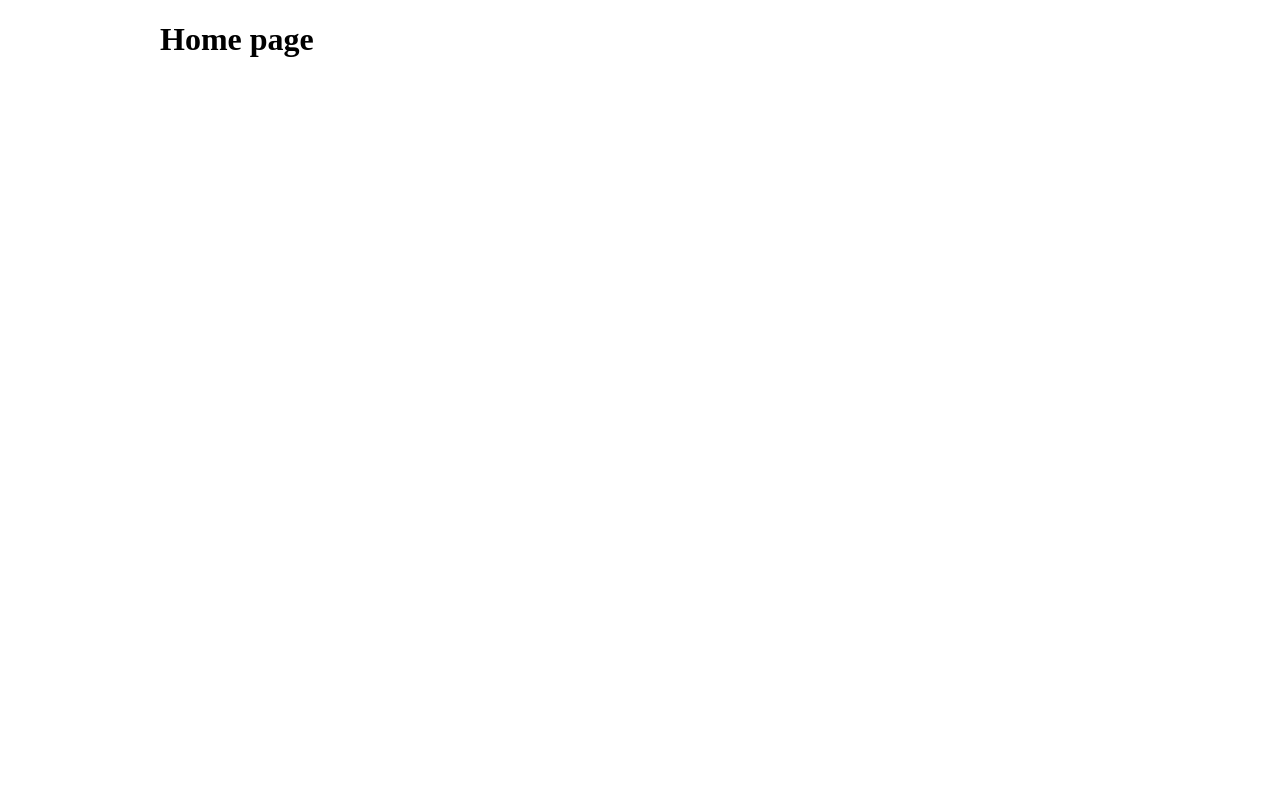
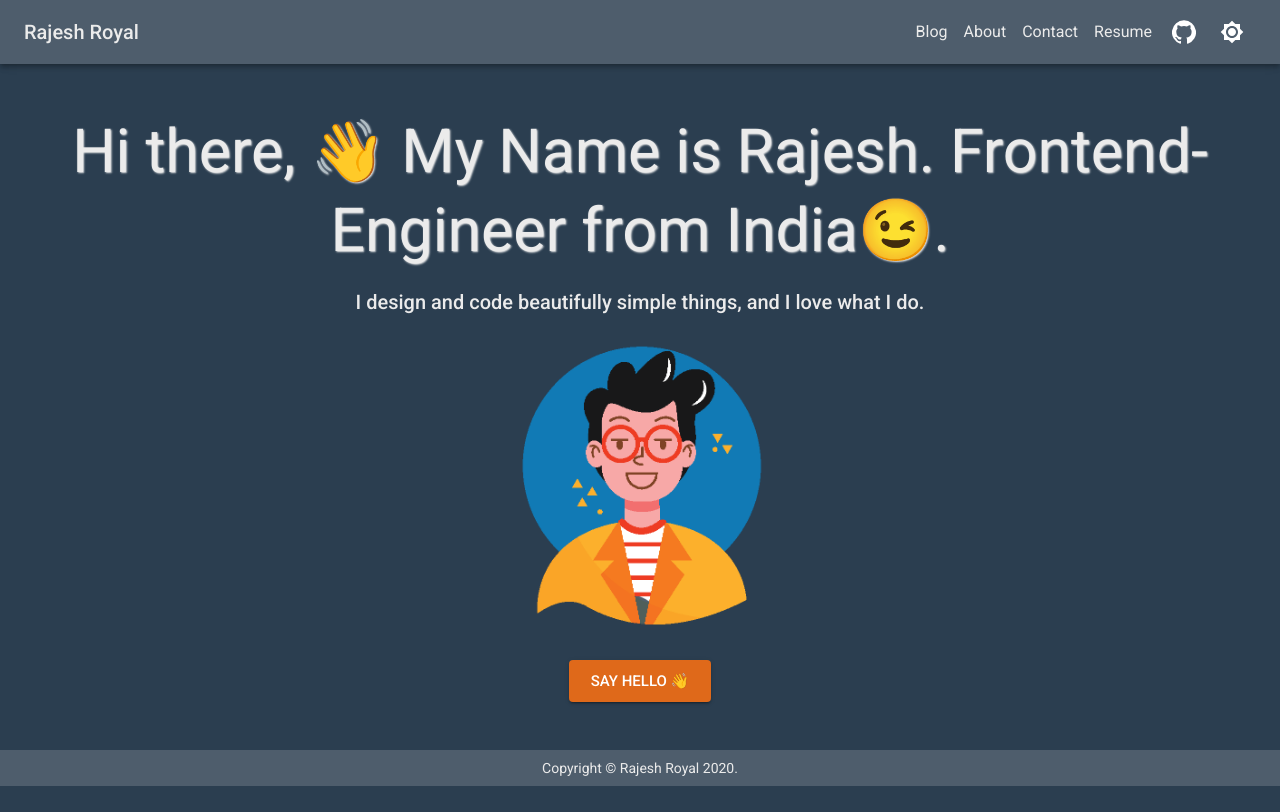
Before and after one commit to Rajesh-Royal/developer-portfolio-blog-ecommerce, a Gatsby site: page / in a window 1280 px wide. Built offline with nearby package versions, Linux system fonts and the light colour scheme; Gatsby itself is replaced by a stand-in of ours.

Commit message:
home page design

```diff
--- a/gatsby-browser.js
+++ b/gatsby-browser.js
@@ -1,3 +1,4 @@
 import React from "react";
-import RootLayout from "./src/components/global/RootLayout";
+import "./src/styles/global.css";
+import RootLayout from "./src/components/global/layouts/RootLayout";
 export const wrapRootElement = ({ element }) => <RootLayout>{element}</RootLayout>;
--- a/gatsby-ssr.js
+++ b/gatsby-ssr.js
@@ -1,3 +1,3 @@
 import React from "react";
-import RootLayout from "./src/components/global/RootLayout";
+import RootLayout from "./src/components/global/layouts/RootLayout";
 export const wrapRootElement = ({ element }) => <RootLayout>{element}</RootLayout>;
--- a/package.json
+++ b/package.json
@@ -5,6 +5,8 @@
   "version": "0.1.0",
   "author": "Rajesh Royal <rajeshroyal896@gmail.com>",
   "dependencies": {
+    "@material-ui/core": "^4.11.0",
+    "@material-ui/icons": "^4.9.1",
     "ansi-regex": "^5.0.0",
     "gatsby": "^2.24.63",
     "gatsby-image": "^2.4.19",
--- /dev/null
+++ b/src/components/Footer/footer.js
@@ -0,0 +1,34 @@
+import React from "react";
+import Typography from "@material-ui/core/Typography";
+import { makeStyles } from "@material-ui/core/styles";
+import { Link } from "gatsby";
+
+const Footer = () => {
+    const useStyles = makeStyles((theme) => ({
+        footer: {
+            backgroundColor: theme.palette.secondary.main,
+            padding: theme.spacing(1),
+            "& a": {
+                textDecoration: "none",
+                color: theme.palette.text.primary,
+                "&:hover": {
+                    color: theme.palette.secondary.light
+                }
+            }
+        },
+    }));
+    const classes = useStyles();
+    return (
+        <footer className={classes.footer}>
+            <Typography variant="body2" color="textPrimary" align="center">
+                {"Copyright © "}
+                <Link color="inherit" href="https://material-ui.com/">
+                    Rajesh Royal
+                </Link>{" "}
+                {new Date().getFullYear()}
+                {"."}
+            </Typography>
+        </footer>
+    );
+};
+export default Footer;
--- /dev/null
+++ b/src/components/Header/header.js
@@ -0,0 +1,71 @@
+import React, { useState } from "react";
+import { AppBar, Toolbar, Typography } from "@material-ui/core";
+import { makeStyles } from "@material-ui/core/styles";
+import IconButton from "@material-ui/core/IconButton";
+import Brightness6Icon from "@material-ui/icons/Brightness6";
+import BrightnessHighIcon from "@material-ui/icons/BrightnessHigh";
+import GitHubIcon from "@material-ui/icons/GitHub";
+import { Link } from "gatsby";
+const Header = () => {
+
+    const useStyles = makeStyles((theme) => ({
+        background: {
+            background: theme.palette.secondary.main
+        },
+        title: {
+            marginRight: theme.spacing(2),
+            flexGrow: 1,
+            "& a": {
+                textDecoration: "none",
+                color: theme.palette.text.primary
+            }
+        },
+        menu: {
+            display: "flex",
+            alignItems: "center",
+            "& a": {
+                textDecoration: "none",
+                marginLeft: theme.spacing(1),
+                marginRight: theme.spacing(1),
+                fontSize: 16,
+                color: theme.palette.text.primary,
+            }
+        }
+    }));
+    const classes = useStyles();
+    const [themeType, setThemeType] = useState("dark");
+    const handleClick = () => {
+        if (themeType === "dark") {
+            setThemeType("light");
+        } else {
+            setThemeType("dark");
+        }
+    };
+    return (
+        <AppBar position="relative" className={classes.background}>
+            <Toolbar>
+                <div className={classes.title}>
+                    <Typography variant="h6" color="inherit" noWrap>
+                        <Link to="/">Rajesh Royal</Link>
+                    </Typography>
+                </div>
+                <nav className={classes.menu}>
+                    <Typography color="inherit" noWrap>
+                        <Link to="/blog">Blog</Link>
+                        <Link to="/about">About</Link>
+                        <Link to="/contact">Contact</Link>
+                        <Link to="/resume">Resume</Link>
+                    </Typography>
+                    <IconButton aria-label="light/dark theme switch" color="inherit" onClick={() => window.open("https://github.com/Rajesh-Royal", "_blank")}>
+                        <GitHubIcon />
+                    </IconButton>
+                    <IconButton aria-label="light/dark theme switch" color="inherit" onClick={handleClick}>
+                        {themeType === "dark" ? <BrightnessHighIcon /> : <Brightness6Icon />}
+                    </IconButton>
+
+                </nav>
+            </Toolbar>
+        </AppBar>
+    );
+};
+export default Header;
--- /dev/null
+++ b/src/components/Hero/hero.js
@@ -0,0 +1,52 @@
+import React from "react";
+import { Container, Typography, Button, Box } from "@material-ui/core";
+import { makeStyles } from "@material-ui/core/styles";
+import Grid from "@material-ui/core/Grid";
+import RajeshImage from "../../images/rajesh-royal-vector-illustrator.png";
+
+const Hero = () => {
+    const useStyles = makeStyles((theme) => ({
+        title: {
+            fontSize: "3.8rem",
+            lineHeight: "1.3em",
+            textShadow: `1px 1px 2px ${theme.palette.text.primary}`,
+        },
+        subTitle: {
+            marginTop: theme.spacing(2)
+        },
+        image: {
+            marginTop: theme.spacing(3),
+        },
+    }));
+    const classes = useStyles();
+    return (
+        <section className="Hero-section">
+            <Container maxWidth="lg">
+                <Box my={6}>
+                    <Grid spacing={3}>
+                        <Grid component="div" item sm={12}>
+                            <Typography variant="h4" color="textPrimary" align="center" className={classes.title}>
+                                Hi there, 👋 My Name is Rajesh. Frontend-Engineer from India😉.
+                            </Typography>
+                            <Typography variant="h6" color="textPrimary" align="center" className={classes.subTitle}>
+                                I design and code beautifully simple things, and I love what I do.
+                            </Typography>
+                            <Typography align="center" className={classes.image}>
+                                <img width="250" src={RajeshImage} alt="Rajesh royal vector illustrator" />
+                            </Typography>
+                            <Typography variant="button" color="textPrimary" align="center" className={classes.button}>
+                                <Box mt={3}>
+                                    <Button variant="contained" color="primary" size="large">
+                                        Say Hello 👋
+                                </Button>
+                                </Box>
+                            </Typography>
+                        </Grid>
+                    </Grid>
+                </Box>
+            </Container>
+        </section >
+    );
+};
+
+export default Hero;
--- a/src/components/global/layout.js
+++ b/src/components/global/layouts/layout.js
@@ -3,7 +3,7 @@ import React from "react";
 const Layout = ({ children }) => {
   return (
     <React.Fragment>
-      <div style={{ margin: "0 auto", maxWidth: "960px", padding: "0 1.0875rem 1.45rem", }}>
+      <div style={{ margin: "0 0", maxWidth: "100%", padding: "0 0", }}>
         <main>{children}</main>
       </div>
     </React.Fragment>
--- a/src/pages/index.js
+++ b/src/pages/index.js
@@ -1,13 +1,27 @@
 import React from "react";
+import { ThemeProvider } from "@material-ui/styles";
+import Theme from "../theme/theme";
 
-import Layout from "../components/global/layout";
-import SEO from "../components/global/seo";
+import Layout from "../components/global/layouts/layout";
+import SEO from "../components/global/seo/seo";
+import Header from "../components/Header/header";
+import Hero from "../components/Hero/hero";
+import Footer from "../components/Footer/footer";
+
 
 const IndexPage = () => (
-  <Layout>
-    <SEO title="Home" />
-    <h1>Home page</h1>
-  </Layout>
+  <ThemeProvider theme={Theme}>
+    <Layout>
+      <div className="main">
+        <SEO title="Home" />
+        <Header />
+        <section className="content-container">
+          <Hero />
+          <Footer />
+        </section>
+      </div>
+    </Layout>
+  </ThemeProvider>
 );
 
 export default IndexPage;
--- /dev/null
+++ b/src/styles/global.css
@@ -0,0 +1,32 @@
+html,
+body {
+  margin: 0;
+  padding: 0;
+  background-color: #2b3e50;
+  overflow: hidden;
+}
+
+.content-container {
+  overflow: scroll;
+  height: calc(100vh - 52px);
+}
+
+/* width */
+::-webkit-scrollbar {
+  width: 10px;
+}
+
+/* Track */
+::-webkit-scrollbar-track {
+  background: #2b3e50;
+}
+
+/* Handle */
+::-webkit-scrollbar-thumb {
+  background: #888;
+}
+
+/* Handle on hover */
+::-webkit-scrollbar-thumb:hover {
+  background: #555;
+}
--- /dev/null
+++ b/src/theme/theme.js
@@ -0,0 +1,55 @@
+import { createMuiTheme } from "@material-ui/core/styles";
+
+const Theme = createMuiTheme({
+    typography: {
+        fontFamily: [
+            "Roboto",
+            "Lato",
+            "-apple-system",
+            "BlinkMacSystemFont",
+            "\"Segoe UI\"",
+            "\"Helvetica Neue\"",
+            "Arial",
+            "sans-serif",
+            "\"Apple Color Emoji\"",
+            "\"Segoe UI Emoji\"",
+            "\"Segoe UI Symbol\"",
+        ].join(","),
+        color: "#ebebeb",
+    },
+    palette: {
+        type: "dark",
+        primary: {
+            // Purple and green play nicely together.
+            main: "#df691a",
+        },
+        secondary: {
+            // This is green.A700 as hex.
+            main: "#4e5d6c",
+            light: "#ebebeb",
+        },
+        error: {
+            // This is green.A700 as hex.
+            main: "#d9534f",
+        },
+        warning: {
+            // This is green.A700 as hex.
+            main: "#f0ad4e",
+        },
+        info: {
+            // This is green.A700 as hex.
+            main: "#5bc0de",
+        },
+        success: {
+            // This is green.A700 as hex.
+            main: "#5cb85c",
+        },
+        text: {
+            primary: "#ebebeb",
+            secondary: "#4e5d6c",
+            disabled: "#adb5bd"
+        }
+    },
+});
+
+export default Theme;
```
Also changed, not shown: src/data/config.js (added, +36 -0 lines), src/pages/about.js (added, +24 -0 lines), src/pages/blog.js (added, +24 -0 lines), src/pages/contact.js (added, +24 -0 lines), src/components/global/layouts/RootLayout.jsx (renamed from src/components/global/RootLayout.jsx), src/components/global/seo/seo.js (renamed from src/components/global/seo.js), src/images/rajesh-royal-vector-illustrator.png (added), 1 other file.
